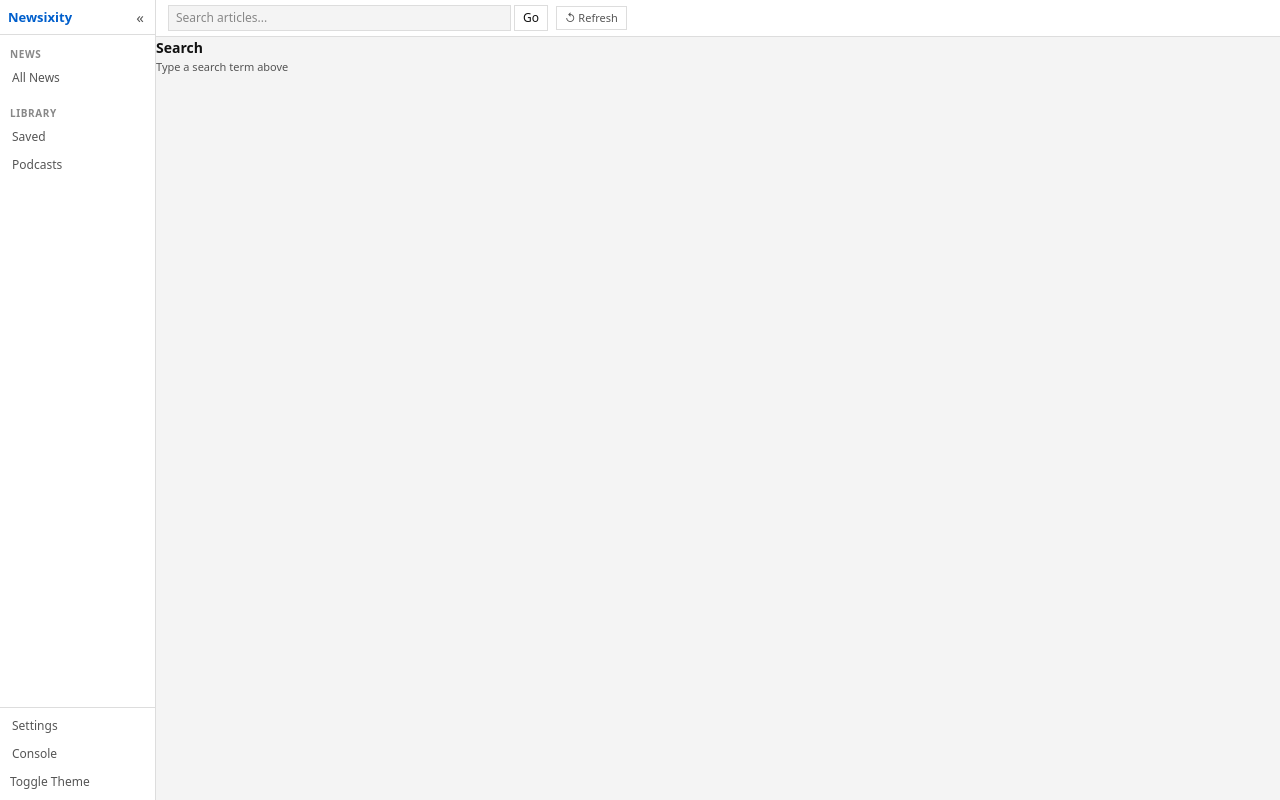
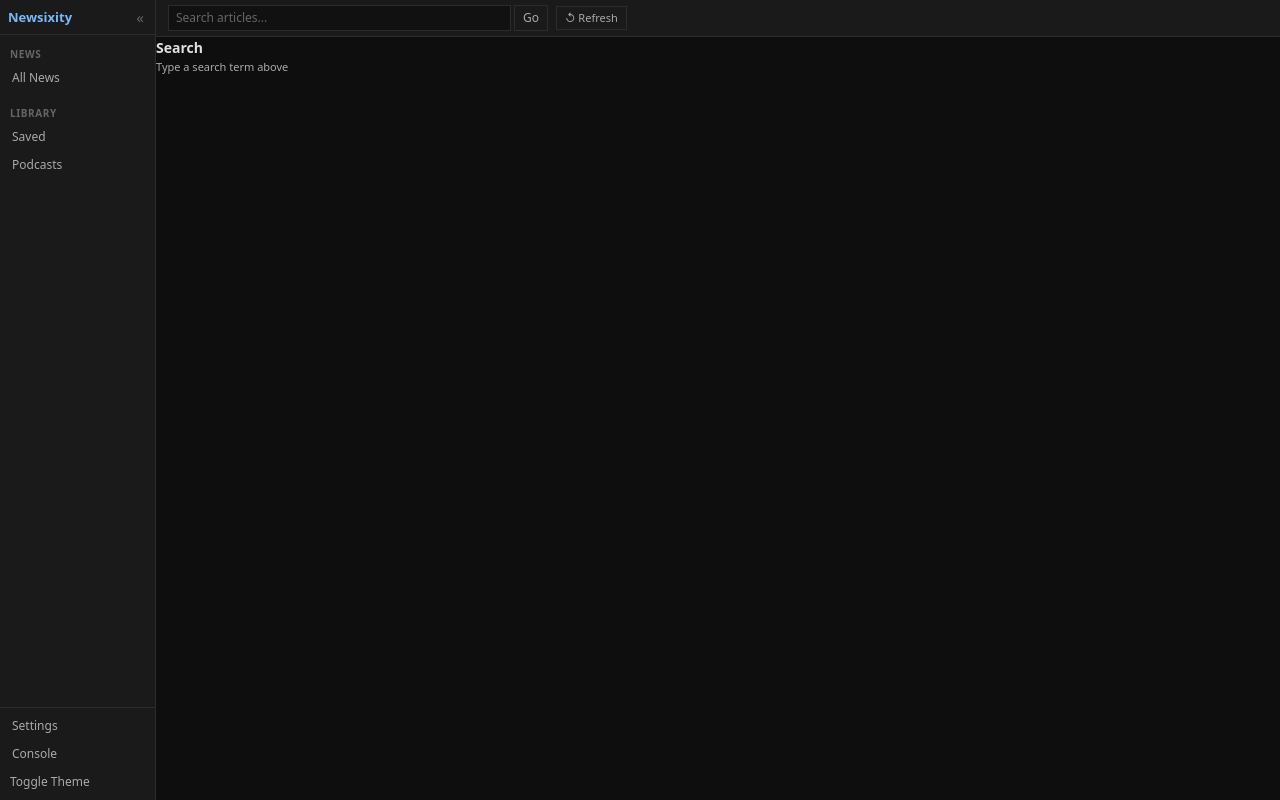
Before and after one commit to ycechungAI/Newsixity, a React (Vite) app: page /search in a window 1280 px wide. Built offline with nearby package versions, Linux system fonts and the light colour scheme; no server answers.

Commit message:
windows build fix 1

```diff
--- a/src/app/globals.css
+++ b/src/app/globals.css
@@ -12,28 +12,26 @@
 
 /* ── Variables ─────────────────────────────── */
 :root {
+  --bg: #0e0e0e;
+  --surface: #1a1a1a;
+  --fg: #e0e0e0;
+  --muted: #aaaaaa;
+  --subtle: #666666;
+  --border: #2c2c2c;
+  --accent: #4a90e2;
+  --accent-bg: #0a1628;
+  --sidebar-w: 185px;
+}
+
+.light {
   --bg: #f4f4f4;
   --surface: #ffffff;
-  --fg: #111111;
-  --muted: #555555;
-  --subtle: #888888;
+  --fg: #000000;
+  --muted: #000000;
+  --subtle: #333333;
   --border: #dddddd;
   --accent: #005fcc;
   --accent-bg: #e8f0fe;
-  --sidebar-w: 185px;
-}
-
-@media (prefers-color-scheme: dark) {
-  :root {
-    --bg: #0e0e0e;
-    --surface: #1a1a1a;
-    --fg: #e0e0e0;
-    --muted: #aaaaaa;
-    --subtle: #666666;
-    --border: #2c2c2c;
-    --accent: #4a90e2;
-    --accent-bg: #0a1628;
-  }
 }
 
 /* Explicit dark mode via .dark class (toggled by ThemeProvider) */
--- a/src/components/ThemeProvider.tsx
+++ b/src/components/ThemeProvider.tsx
@@ -3,6 +3,9 @@
 import { useState, useEffect } from "react";
 
 import { ThemeContext, type Theme } from "@/lib/theme/themeContext";
+
+const THEME_KEY = "newsixity-theme";
+const THEME_USER_SELECTED_KEY = "newsixity-theme-user-selected";
 
 export default function ThemeProvider({
   children,
@@ -10,27 +13,29 @@ export default function ThemeProvider({
   children: React.ReactNode;
 }) {
   const [theme, setTheme] = useState<Theme>(() => {
-    if (typeof window === "undefined") return "light";
-    const saved = localStorage.getItem("newsixity-theme") as Theme | null;
-    if (saved === "dark" || saved === "light") {
+    if (typeof window === "undefined") return "dark";
+    const saved = localStorage.getItem(THEME_KEY) as Theme | null;
+    // Earlier releases always persisted the system-derived choice, even when
+    // a person never chose a theme. Only retain a value after an explicit
+    // toggle so existing Windows installs also adopt the new dark default.
+    if (localStorage.getItem(THEME_USER_SELECTED_KEY) === "1" && (saved === "dark" || saved === "light")) {
       return saved;
     }
-    return window.matchMedia("(prefers-color-scheme: dark)").matches
-      ? "dark"
-      : "light";
+    // The desktop app should be comfortable on first launch regardless of
+    // the Windows system preference. A user's explicit later choice is still
+    // respected through the stored setting above.
+    return "dark";
   });
   // Apply dark class to <html>
   useEffect(() => {
     const root = document.documentElement;
-    if (theme === "dark") {
-      root.classList.add("dark");
-    } else {
-      root.classList.remove("dark");
-    }
-    localStorage.setItem("newsixity-theme", theme);
+    root.classList.toggle("dark", theme === "dark");
+    root.classList.toggle("light", theme === "light");
+    localStorage.setItem(THEME_KEY, theme);
   }, [theme]);
 
   function toggleTheme() {
+    localStorage.setItem(THEME_USER_SELECTED_KEY, "1");
     setTheme((prev) => (prev === "dark" ? "light" : "dark"));
   }
 
--- a/src/components/articles/VideoEmbed.tsx
+++ b/src/components/articles/VideoEmbed.tsx
@@ -3,6 +3,7 @@
 import { useCallback, useEffect, useState } from "react";
 import {
   extractVideoInfo,
+  fetchYouTubePlaylist,
   isLinux,
   youtubePlayableUrl,
   type PlaylistItem,
@@ -61,6 +62,21 @@ export default function VideoEmbed({
   const [activeVideoId, setActiveVideoId] = useState(videoInfo?.videoId ?? "");
   const [playlistPage, setPlaylistPage] = useState(0);
   const [refreshing, setRefreshing] = useState(false);
+  const [fetchedPlaylistItems, setFetchedPlaylistItems] = useState<PlaylistItem[]>();
+  const effectivePlaylistItems = playlistItems ?? fetchedPlaylistItems;
+
+  // Cards in Others and Saved use this component directly, rather than the
+  // article page. Fetch the playlist here as a fallback so a playlist-only
+  // URL starts with its first real video instead of YouTube's unusable
+  // /embed/videoseries placeholder in those views.
+  useEffect(() => {
+    if (playlistItems !== undefined || !videoInfo?.playlistId) return;
+    let cancelled = false;
+    fetchYouTubePlaylist(videoInfo.playlistId).then((result) => {
+      if (!cancelled) setFetchedPlaylistItems(result.items);
+    });
+    return () => { cancelled = true; };
+  }, [playlistItems, videoInfo?.playlistId]);
 
   // Keyed off the CURRENT video (activeVideoId), not the original URL: a
   // playlist-only link starts with no videoId, and only resolves to a real
@@ -106,7 +122,7 @@ export default function VideoEmbed({
   useEffect(() => {
     if (activeVideoId) return;                       // A real video is loaded.
     if (!videoInfo?.playlistId) return;              // Not a playlist link.
-    const first = playlistItems?.[0];
+    const first = effectivePlaylistItems?.[0];
     if (!first) return;                              // Not fetched yet.
 
     setCurrentEmbedUrl(
@@ -114,7 +130,7 @@ export default function VideoEmbed({
     );
     setCurrentTitle(first.title);
     setActiveVideoId(first.videoId);
-  }, [activeVideoId, playlistItems, videoInfo?.playlistId]);
+  }, [activeVideoId, effectivePlaylistItems, videoInfo?.playlistId]);
 
   /**
    * Advance to the next playlist entry when the current one finishes.
@@ -129,11 +145,11 @@ export default function VideoEmbed({
    * naturally, as does switching the toggle off.
    */
   useEffect(() => {
-    if (!autoplayNext || !playlistItems?.length) return;
+    if (!autoplayNext || !effectivePlaylistItems?.length) return;
 
     const onEnded = () => {
-      const index = playlistItems.findIndex((i) => i.videoId === activeVideoId);
-      const next = index >= 0 ? playlistItems[index + 1] : undefined;
+      const index = effectivePlaylistItems.findIndex((i) => i.videoId === activeVideoId);
+      const next = index >= 0 ? effectivePlaylistItems[index + 1] : undefined;
       if (!next) return;  // End of the playlist — stop rather than loop.
 
       const nextUrl = hasActiveLinuxYouTube
@@ -150,7 +166,7 @@ export default function VideoEmbed({
 
     window.addEventListener("video-ended", onEnded);
     return () => window.removeEventListener("video-ended", onEnded);
-  }, [autoplayNext, playlistItems, activeVideoId, videoInfo?.playlistId, hasActiveLinuxYouTube]);
+  }, [autoplayNext, effectivePlaylistItems, activeVideoId, videoInfo?.playlistId, hasActiveLinuxYouTube]);
 
   const isAnimex = videoInfo?.type === "animex";
   const isDirect = videoInfo?.type === "direct";
@@ -303,15 +319,15 @@ export default function VideoEmbed({
       )}
 
       {/* Playlist (article detail page only) */}
-      {playlistItems && playlistItems.length > 0 && (() => {
-        const pageCount = Math.ceil(playlistItems.length / PLAYLIST_PAGE_SIZE);
+      {effectivePlaylistItems && effectivePlaylistItems.length > 0 && (() => {
+        const pageCount = Math.ceil(effectivePlaylistItems.length / PLAYLIST_PAGE_SIZE);
         const start = playlistPage * PLAYLIST_PAGE_SIZE;
-        const pageItems = playlistItems.slice(start, start + PLAYLIST_PAGE_SIZE);
+        const pageItems = effectivePlaylistItems.slice(start, start + PLAYLIST_PAGE_SIZE);
 
         return (
           <div className="vid-playlist">
             <div className="vid-playlist-title">
-              <span>Playlist ({playlistItems.length} videos)</span>
+              <span>Playlist ({effectivePlaylistItems.length} videos)</span>
               {/* The backend caches a playlist for 6 hours keyed by playlist
                   id, so videos added or removed on YouTube stay invisible —
                   and deleting the article does not help, because that only
@@ -380,7 +396,7 @@ export default function VideoEmbed({
                     aria-current={p === playlistPage ? "page" : undefined}
                   >
                     {p * PLAYLIST_PAGE_SIZE + 1}–
-                    {Math.min((p + 1) * PLAYLIST_PAGE_SIZE, playlistItems.length)}
+                    {Math.min((p + 1) * PLAYLIST_PAGE_SIZE, effectivePlaylistItems.length)}
                   </button>
                 ))}
               </div>
--- a/src/lib/theme/themeContext.ts
+++ b/src/lib/theme/themeContext.ts
@@ -17,7 +17,7 @@ export interface ThemeContextType {
 }
 
 export const ThemeContext = createContext<ThemeContextType>({
-  theme: "light",
+  theme: "dark",
   toggleTheme: () => {},
 });
 
--- a/src/pages/ArticlePage.tsx
+++ b/src/pages/ArticlePage.tsx
@@ -14,7 +14,7 @@ export default function ArticlePage() {
   const [article, setArticle] = useState<Article | null>(null);
   const [notFound, setNotFound] = useState(false);
   const [loading, setLoading] = useState(true);
-  const [playlistItems, setPlaylistItems] = useState<PlaylistItem[]>([]);
+  const [playlistItems, setPlaylistItems] = useState<PlaylistItem[]>();
 
   const articleId = idParam ? parseInt(idParam, 10) : NaN;
   const invalidId = !idParam || isNaN(articleId);
--- a/src/pages/SettingsPage.tsx
+++ b/src/pages/SettingsPage.tsx
@@ -163,7 +163,7 @@ export default function SettingsPage() {
 
           {!ollamaRunning && (
             <div style={{ fontSize: 11, color: "var(--muted)", marginBottom: 6 }}>
-              Start Ollama to see installed models.
+              Ollama is optional. News, saved links, and videos work without it; start Ollama only to enable AI summaries and research.
             </div>
           )}
 
```
Also changed, not shown: 1 other file (tests, documents, lock files or other folders).
